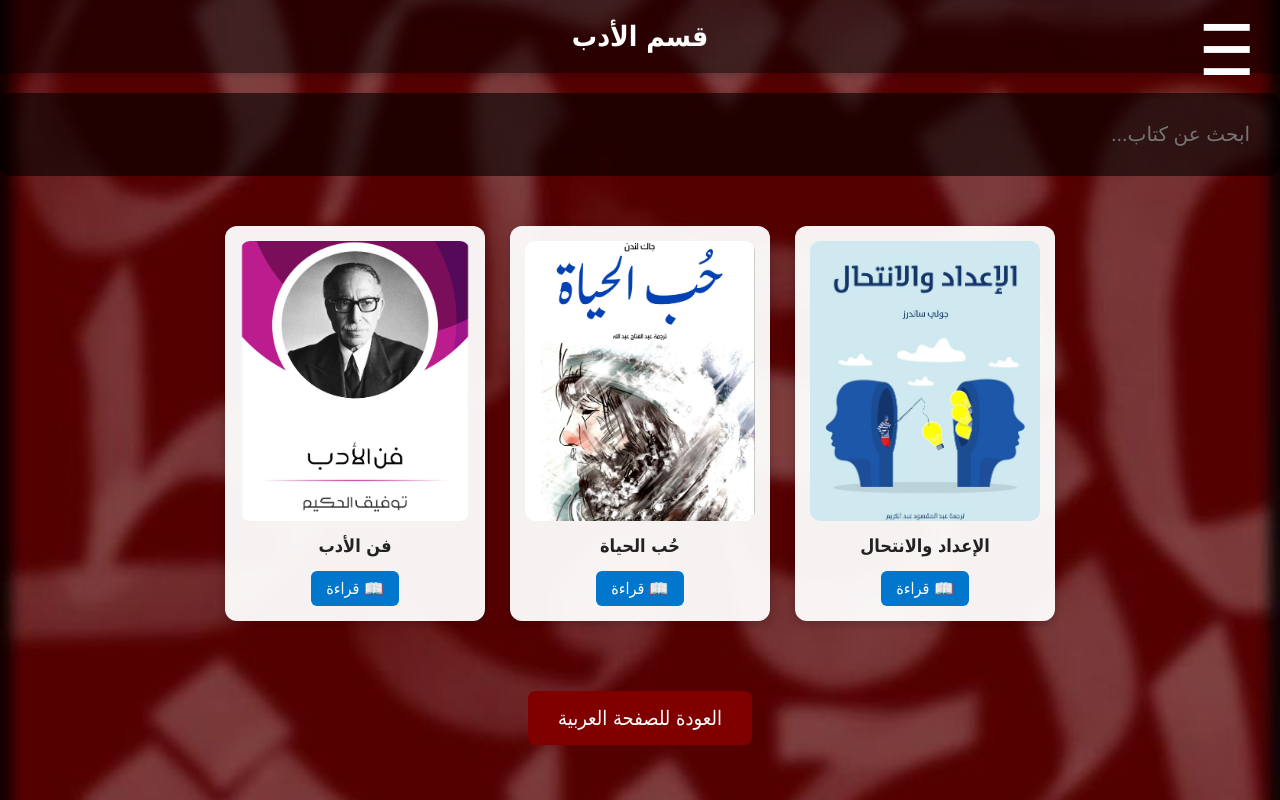
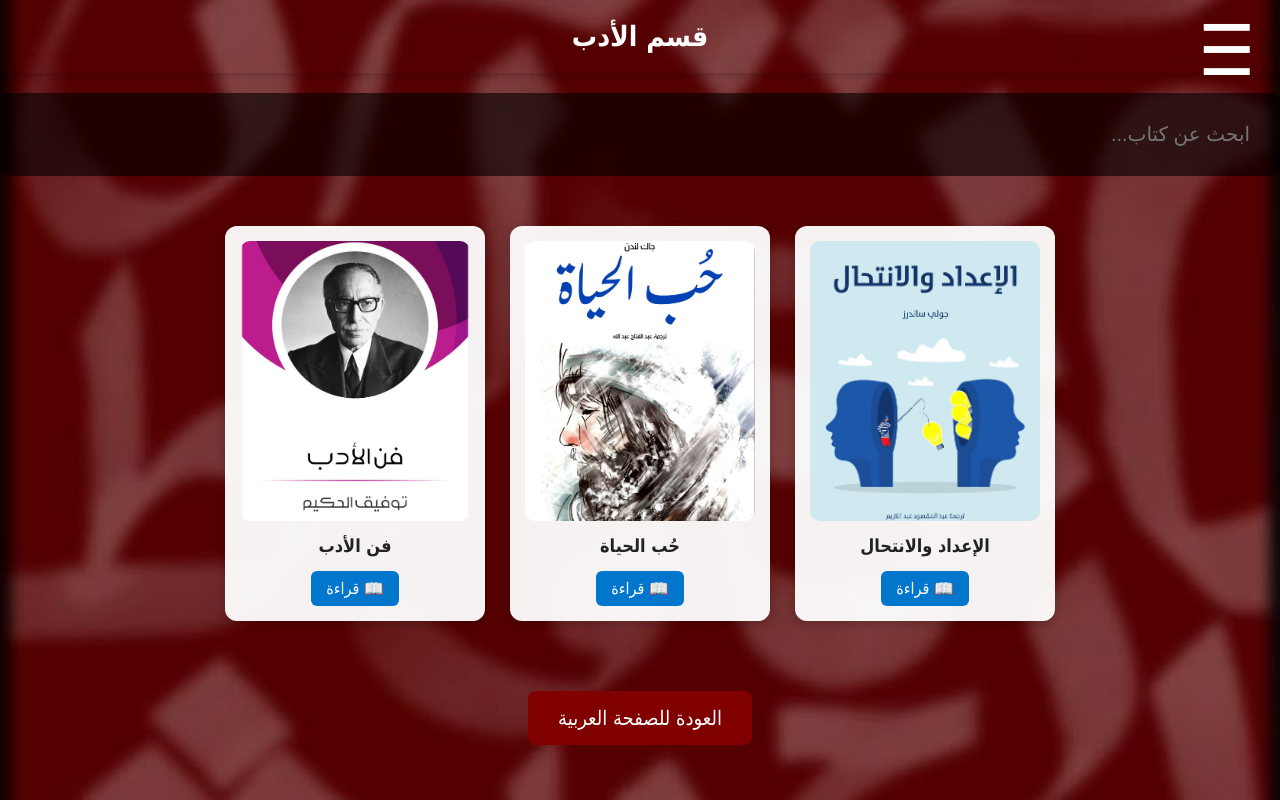
Before and after one commit to rasha-lib/My_project, a plain HTML site: page adab.html in a window 1280 px wide. Drawn offline with Linux system fonts and the light colour scheme.

Commit message:
Update adab.html

```diff
--- a/adab.html
+++ b/adab.html
@@ -17,7 +17,6 @@
     }
 
     header {
-      background-color: rgba(0, 0, 0, 0.5); /* شفاف مائل للأسود */
       text-align: center;
       padding: 20px;
       font-size: 28px;
```
